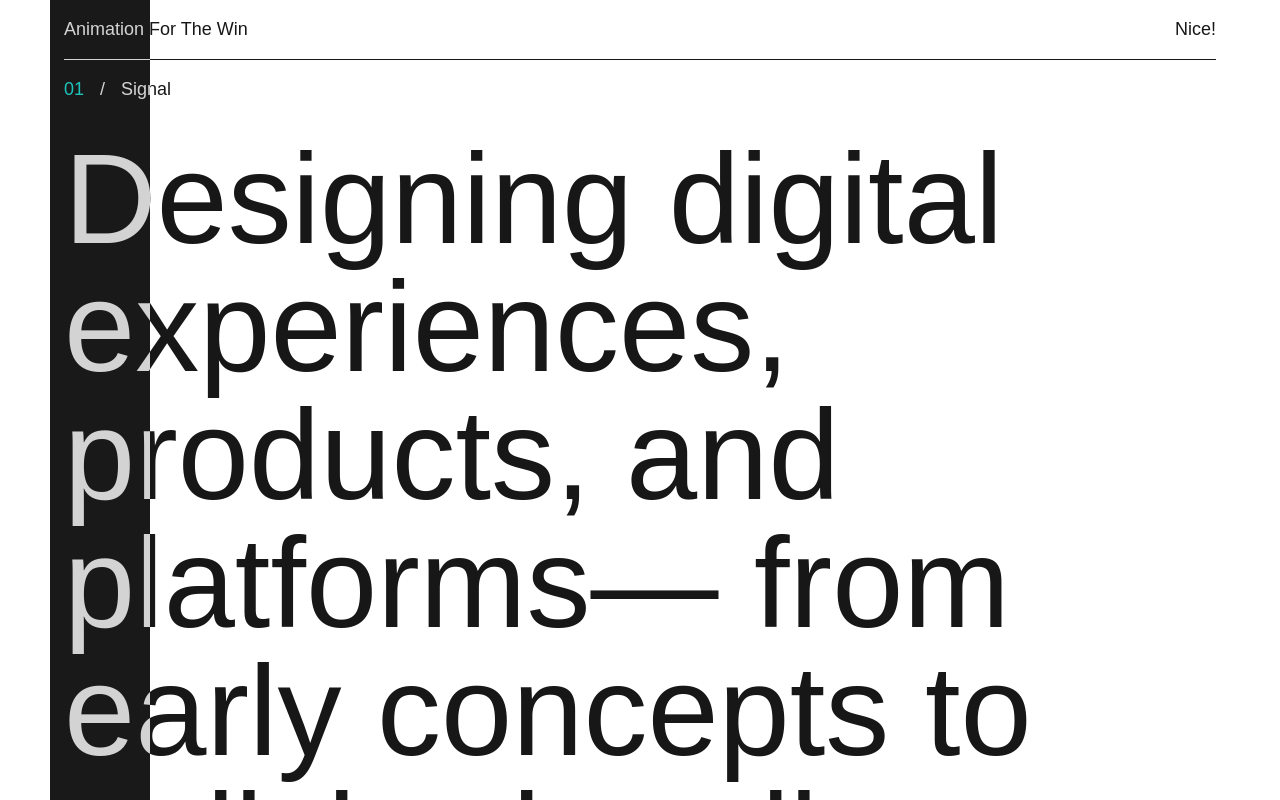
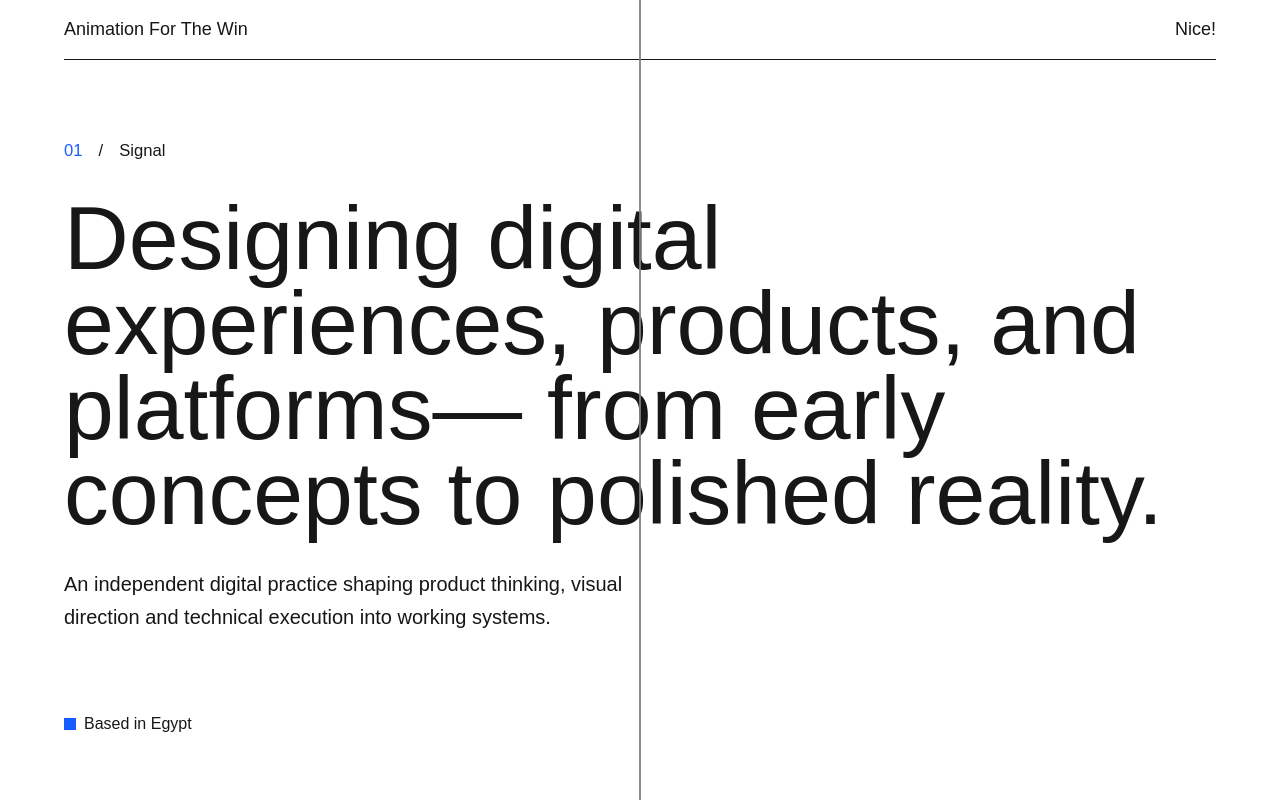
Before and after one commit to AhmedMohamed800/animation-for-the-win, a Next.js app: page /animations/rect-mask in a window 1280 px wide. Shown: the top 800 px of the page. Built offline with nearby package versions, Linux system fonts and the light colour scheme.

Commit message:
refactor: use quickTo to optmize gsap animation instead of gsap.to() in rect-mask

```diff
--- a/app/animations/rect-mask/page.tsx
+++ b/app/animations/rect-mask/page.tsx
@@ -2,24 +2,28 @@
 import { useState, useRef } from "react";
 import gsap from "gsap";
 import { useGSAP } from "@gsap/react";
+import { ScrollTrigger } from "gsap/ScrollTrigger";
 
-gsap.registerPlugin(useGSAP);
+gsap.registerPlugin(useGSAP, ScrollTrigger);
 
 export default function RectMask() {
-  const [positionX, setPositionX] = useState<number>(100);
-  const [width, setWidth] = useState<number>(100);
+  const [width, setWidth] = useState<number>(1);
+
+  const rectRef = useRef<HTMLDivElement>(null);
+  const rectContainer = useRef<HTMLDivElement>(null);
+  const xTo = useRef<ReturnType<typeof gsap.quickTo> | null>(null);
+
+  useGSAP(() => {
+    xTo.current = gsap.quickTo(rectRef.current!, "left", {
+      duration: 0.5,
+      ease: "power3.out",
+    });
+  }, []);
 
   const handleMouseMove = (event: React.MouseEvent<HTMLDivElement>) => {
-    const x = event.clientX;
-    const maxX = window.innerWidth - 50;
+    const x = Math.max(50, Math.min(event.clientX, window.innerWidth - 50));
 
-    if (x <= 50) {
-      setPositionX(50);
-    } else if (x >= maxX) {
-      setPositionX(maxX);
-    } else {
-      setPositionX(x);
-    }
+    xTo.current?.(x);
   };
 
   const handleMosueLeave = (event: React.MouseEvent<HTMLDivElement>) => {
@@ -33,18 +37,21 @@ export default function RectMask() {
   };
 
   return (
+    <>
       <div
-      className="relative flex flex-col gap-4 px-16 mb-16 flex-1 overflow-x-clip"
+        className="relative min-h-full flex flex-col gap-4 px-16 pb-16 flex-1 overflow-x-clip"
         onMouseMove={handleMouseMove}
         onMouseLeave={handleMosueLeave}
         onMouseEnter={handleMosueEnter}
+        ref={rectContainer}
       >
         <div
           className=" absolute top-0 h-screen bg-white opacity-90 transition-width-rect-mask "
+          ref={rectRef}
           style={{
             mixBlendMode: "difference",
-          left: `${positionX}px`,
             width: `${width}px`,
+            left: "50%",
             transform: "translateX(-50%)",
           }}
         ></div>
@@ -55,15 +62,15 @@ export default function RectMask() {
           <p>Nice!</p>
         </header>
         <main className=" flex flex-col justify-center  h-full flex-1 gap-8 ">
-        <p className="flex gap-4 text-[18px]">
-          <span className="text-red-500">01</span> <span>/</span>{" "}
+          <p className="flex gap-4 text-[clamp(0.9rem,0.8rem+0.3vw,1.125rem)]">
+            <span className="text-blue-600">01</span> <span>/</span>{" "}
             <span>Signal</span>
           </p>
-        <h1 className="text-9xl">
+          <h1 className="text-[clamp(2.75rem,7vw,6rem)] leading-[0.95] max-w-6xl">
             Designing digital experiences, products, and platforms— from early
             concepts to polished reality.
           </h1>
-        <div className="text-xl">
+          <div className="text-[clamp(1rem,0.9rem+0.6vw,1.25rem)] leading-relaxed">
             <p>
               An independent digital practice shaping product thinking, visual
             </p>
@@ -73,9 +80,10 @@ export default function RectMask() {
 
         <div>
           <p className="flex items-center gap-2">
-          <span className="block w-3 h-3 bg-red-600"></span>Based in Egypt
+            <span className="block w-3 h-3 bg-blue-600"></span>Based in Egypt
           </p>
         </div>
       </div>
+    </>
   );
 }
--- a/eslint.config.mjs
+++ b/eslint.config.mjs
@@ -5,14 +5,14 @@ import nextTs from "eslint-config-next/typescript";
 const eslintConfig = defineConfig([
   ...nextVitals,
   ...nextTs,
-  // Override default ignores of eslint-config-next.
-  globalIgnores([
-    // Default ignores of eslint-config-next:
-    ".next/**",
-    "out/**",
-    "build/**",
-    "next-env.d.ts",
-  ]),
+
+  {
+    rules: {
+      "@typescript-eslint/no-explicit-any": "off",
+    },
+  },
+
+  globalIgnores([".next/**", "out/**", "build/**", "next-env.d.ts"]),
 ]);
 
 export default eslintConfig;
```
Lines whose indentation alone changed are shown as unchanged.
